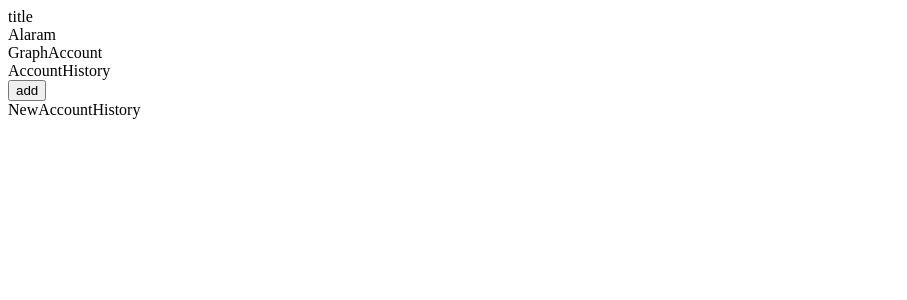
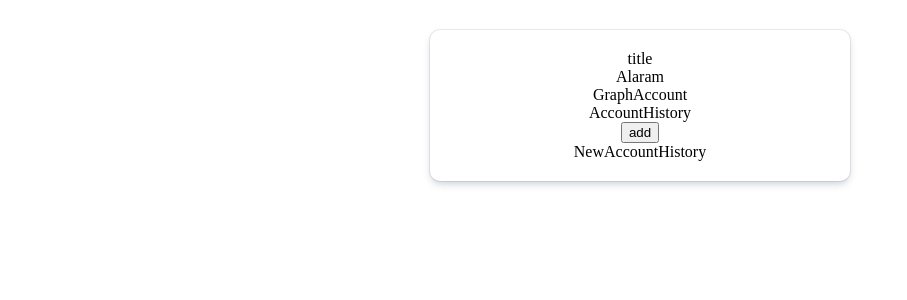
Before and after one commit to 5Suminsss2/Simple-Wallet, a React (Create React App) app: page / in a window 1280 px wide. Shown: the top 300 px of the page, without its empty margins (0-907 px from the left). Built offline with nearby package versions, Linux system fonts and the light colour scheme.

Commit message:
Design: Main 페이지 디자인

```diff
--- a/src/pages/Main.js
+++ b/src/pages/Main.js
@@ -3,16 +3,33 @@ import Alaram from "../components/Alaram";
 import GraphAccount from "../components/GraphAccount";
 import NewAccountHistory from "../components/NewAccountHistory";
 import Title from "../components/Title";
+import styled from "styled-components";
 
 function Main () {
+
+    // CSS
+    const Wrapper = styled.section`
+      display: flex;
+      flex-direction: column;
+      justify-content: center;
+      align-items: center;
+      width: 380px;
+      margin: 30px auto;
+      padding: 20px;
+      background: #fff;
+      border-radius: 10px;
+      box-shadow: rgba(9, 30, 66, 0.25) 0px 4px 8px -2px,
+        rgba(9, 30, 66, 0.08) 0px 0px 0px 1px;
+    `;
+
     return (
-      <div>
+      <Wrapper>
         <Title />
         <Alaram />
         <GraphAccount />
         <AccountHistory />
         <NewAccountHistory />
-      </div>
+      </Wrapper>
     );
 }
 
```
